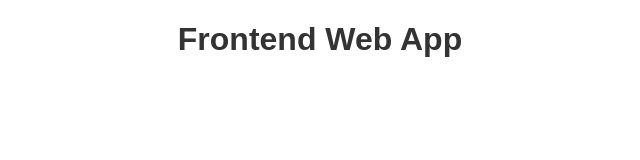
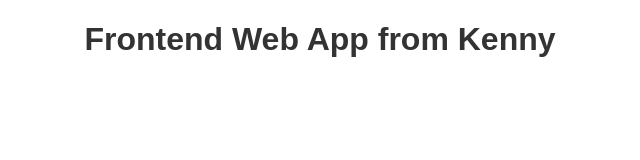
Before and after one commit to KennySisi/staticwebapp, a plain HTML site: page index.html in a window 1280 px wide. Shown: the whole page, without its empty margins (320-960 px from the left). Drawn offline with Linux system fonts and the light colour scheme; no server answers.

Commit message:
Update index.html

```diff
--- a/index.html
+++ b/index.html
@@ -19,7 +19,7 @@
     </style>
 </head>
 <body>
-    <h1>Frontend Web App</h1>
+    <h1>Frontend Web App from Kenny</h1>
     <div id="message"></div>
     <script>
         fetch('/api/message')
```
